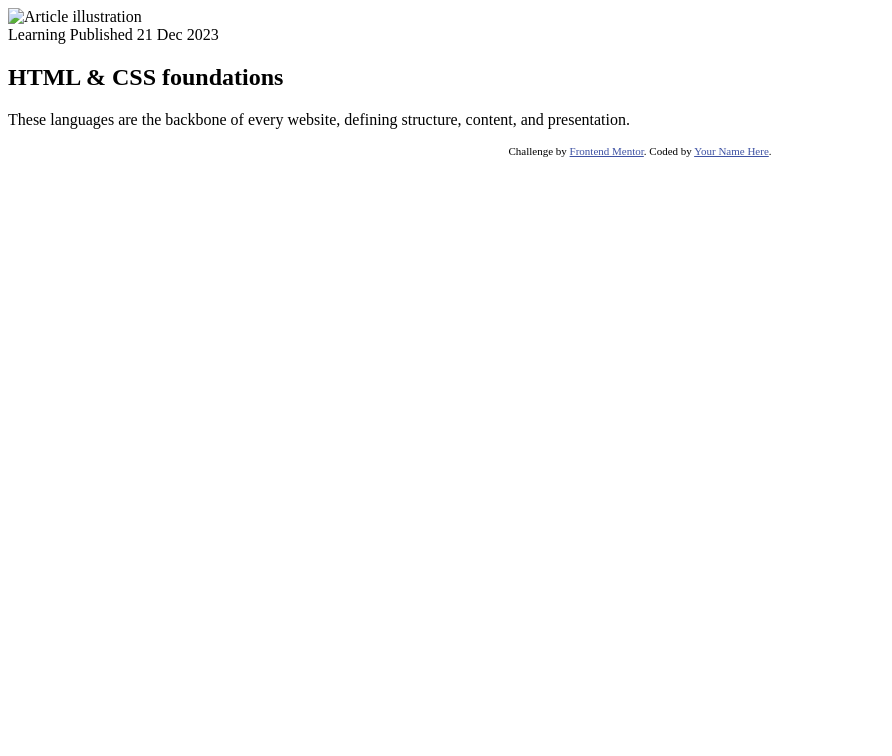
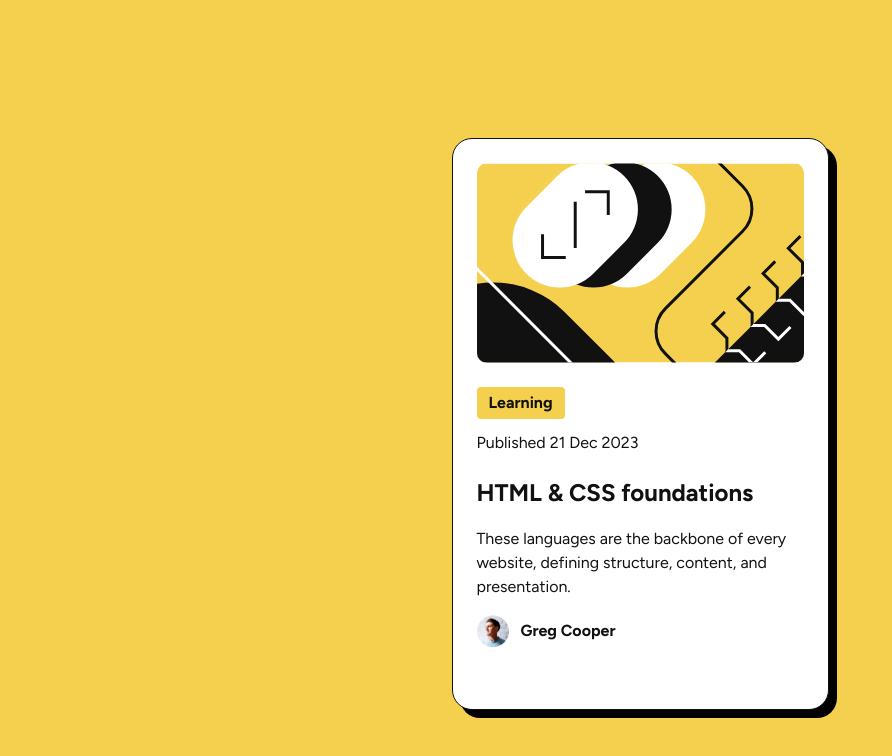
Before and after one commit to ronen-agranat/blog-preview-card, a plain HTML site: page index.html in a window 1280 px wide. Shown: the whole page, without its empty margins (0-892 px from the left). Drawn offline with Linux system fonts and the light colour scheme.

Commit message:
Implement design

```diff
--- /dev/null
+++ b/index.css
@@ -0,0 +1,121 @@
+:root {
+    --yellow: #F4D04E;
+    --gray-950: #111111;
+    --gray-500: #6B6B6B;
+    --white: #FFFFFF;
+
+    --space-300: 24px;
+    --space-150: 12px;
+    --space-100: 8px;
+    --space-50: 4px;
+}
+
+body {
+    margin: 0 auto;
+    padding: var(--space-300);
+    display: flex;
+    justify-content: center;
+    align-items: center;
+    height: 100vh;
+    background-color: var(--yellow);
+    color: var(--gray-950);
+}
+
+main {
+    width: 327px;
+    height: 522px;
+    border-color: var(--gray-950);
+    border-width: 1px;
+    border-style: solid;
+    border-radius: 20px;
+    box-shadow: var(--space-100) var(--space-100) rgb(0, 0, 0);
+    padding: var(--space-300);
+    background-color: var(--white);
+}
+
+section {
+    margin-top: var(--space-300);
+    margin-bottom: var(--space-300);
+}
+
+img.cover {
+    display: block;
+    object-fit: cover;
+    height: 200px;
+    width: 100%;
+    border-radius: 10px;
+}
+
+.badge {
+    background-color: var(--yellow);
+    font-family: 'Figtree', sans-serif;
+    font-weight: 700;
+    size: 14px;
+    line-height: 150%;
+    letter-spacing: 0;
+    padding-top: var(--space-50);
+    padding-bottom: var(--space-50);
+    padding-left: var(--space-150);
+    padding-right: var(--space-150);
+    border-radius: 4px;
+    display: block;
+    width: fit-content;
+}
+
+.date {
+    font-family: 'Figtree', sans-serif;
+    size: 14px;
+    line-height: 150%;
+    letter-spacing: 0;
+    margin-top: var(--space-150);
+    margin-bottom: var(--space-150);
+    display: block;
+}
+
+h2 {
+    font-family: 'Figtree', sans-serif;
+    font-weight: 700;
+    size: 22px;
+    font-weight: 700;
+    line-height: 150%;
+    letter-spacing: 0;
+    margin-bottom: var(--space-150);
+}
+
+h2:hover {
+    color: var(--yellow);
+    cursor: pointer;
+    font-family: 'Figtree', sans-serif;
+    font-weight: 700;
+    size: 22px;
+    font-weight: 700;
+    line-height: 150%;
+    letter-spacing: 0;
+    margin-bottom: var(--space-150);
+}
+
+p {
+    font-family: 'Figtree', sans-serif;
+    font-weight: normal;
+    size: 16px;
+    line-height: 150%;
+    letter-spacing: 0;
+}
+
+
+.author {
+    display: flex;
+    justify-items: start;
+    align-items: center;
+
+    font-family: 'Figtree', sans-serif;
+    font-weight: 700;
+    size: 14px;
+    line-height: 150%;
+}
+
+.author img {
+    width: 32px;
+    height: 32px;
+    margin-right: var(--space-150);
+}
--- a/index.html
+++ b/index.html
@@ -11,34 +11,21 @@
     rel="stylesheet">
   <link rel="icon" type="image/png" sizes="32x32" href="./assets/images/favicon-32x32.png">
 
+  <link rel="stylesheet" href="index.css" />
+
   <title>Frontend Mentor | Blog preview card</title>
-
-  <!-- Feel free to remove these styles or customise in your own stylesheet 👍 -->
-  <style>
-    :root {
-      --yellow: #F4D04E;
-      --gray-950: #111111;
-      --gray-500: #6B6B6B;
-      --white: #FFFFFF;
-    }
-
-    img {
-      display: block;
-    }
-
-    .attribution { font-size: 11px; text-align: center; }
-    .attribution a { color: hsl(228, 45%, 44%); }
-  </style>
 </head>
 <body>
 
   <main>
-    <img source="assets/images/illustration-article.svg" alt="Article illustration" />
+    <img class="cover"  src="assets/images/illustration-article.svg" alt="Article illustration" />
 
-    <span>
+    <section>
+      <span class="badge">
         Learning
       </span>
-    <span></span>
+
+      <span class="date">
         Published 21 Dec 2023
       <span>
 
@@ -49,10 +36,15 @@
       <p>
         These languages are the backbone of every website, defining structure, content, and presentation.
       </p>
+
+      <div class="author">
+        <img src="assets/images/image-avatar.webp" alt="Profile picture" />
+        <span>
+          Greg Cooper
+        </span>
+      </div>
+    </section>
+
   </main>
-  <div class="attribution">
-    Challenge by <a href="https://www.frontendmentor.io?ref=challenge" target="_blank">Frontend Mentor</a>.
-    Coded by <a href="#">Your Name Here</a>.
-  </div>
 </body>
 </html>
```
Lines whose indentation alone changed are shown as unchanged.
